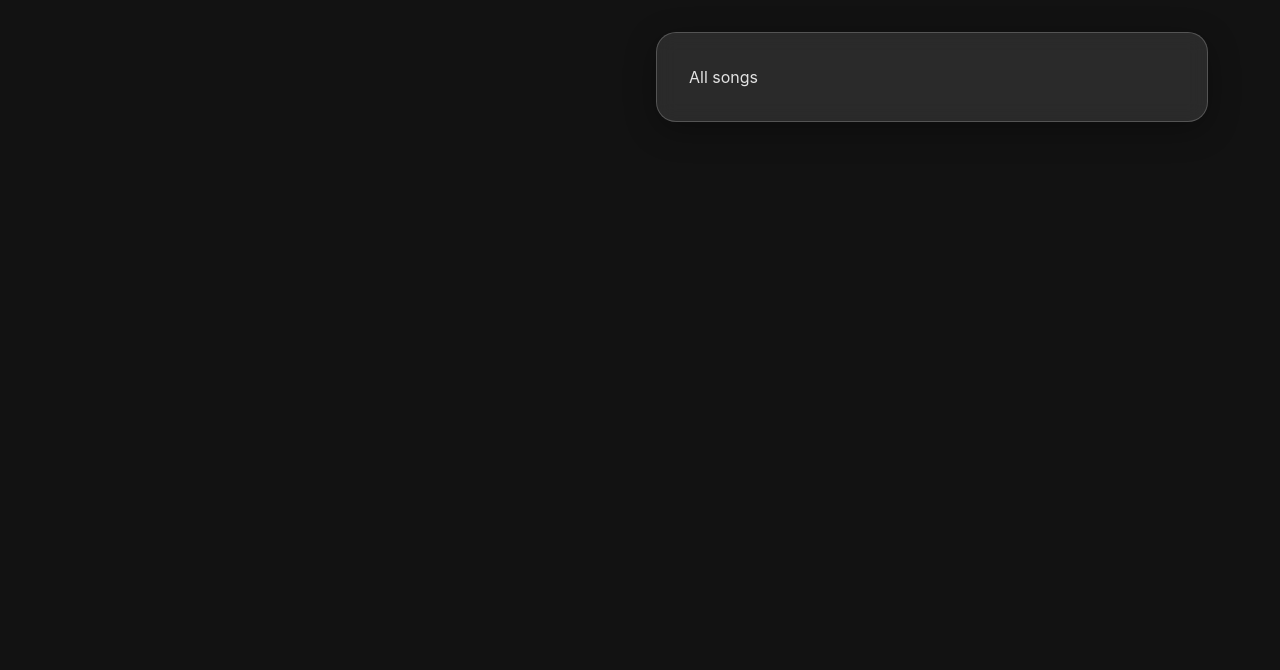
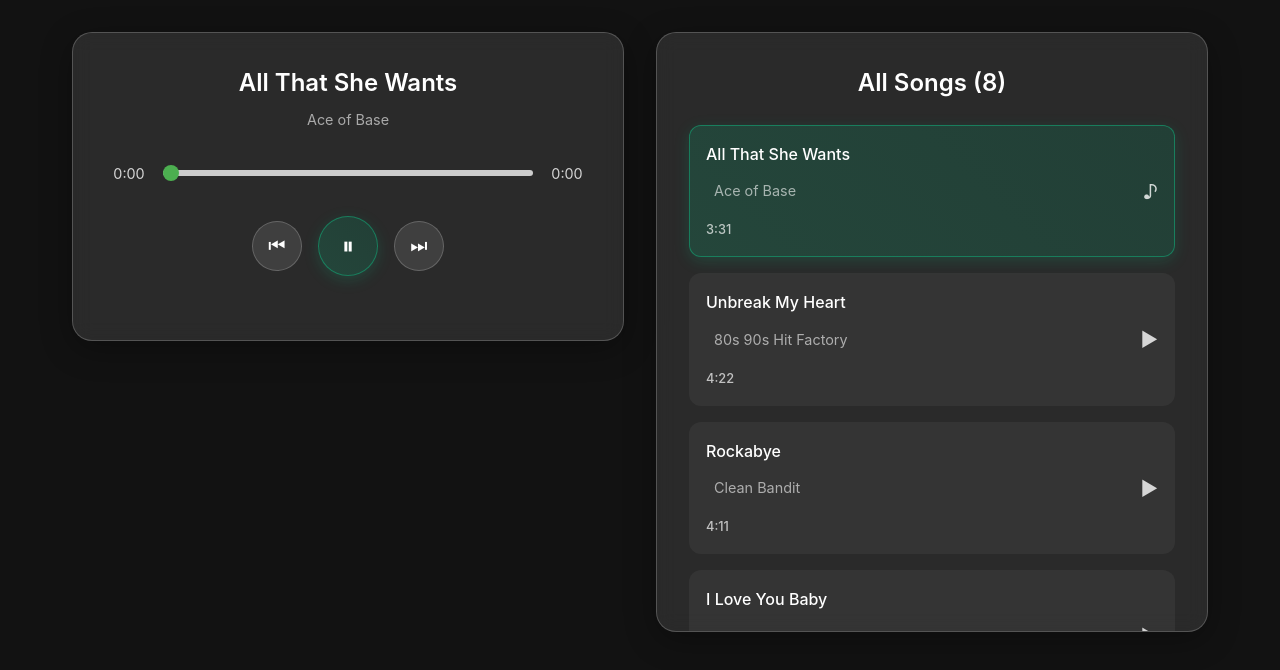
Before and after one commit to antonVosc/music-player, a React (Vite) app: page / in a window 1280 px wide. Shown: the top 670 px of the page. Built offline with nearby package versions, Linux system fonts and the light colour scheme.

Commit message:
Displayed song list and showed player with buttons (no functionality yet)

```diff
--- a/src/components/AllSongs.jsx
+++ b/src/components/AllSongs.jsx
@@ -1,3 +1,32 @@
+import { useMusic } from "../hooks/useMusic";
+
+
 export const AllSongs = () => {
-  return <div>All songs</div>;
+  const { allSongs, handlePlaySong, currentTrackIndex } = useMusic();
+
+  return (
+    <div className="all-songs">
+      <h2>All Songs ({allSongs.length})</h2>
+
+      <div className="songs-grid">
+        {allSongs.map((song, key) => (
+          <div
+            key={key}
+            className={`song-card ${currentTrackIndex === key ? "active" : ""}`}
+            onClick={() => handlePlaySong(song, key)}
+          >
+            <div className="song-info">
+              <h3 className="song-title">{song.title}</h3>
+              <p className="song-artist">{song.artist}</p>
+              <span className="song-duration">{song.duration}</span>
+            </div>
+
+            <div className="play-button">
+              {currentTrackIndex === key ? "♪" : "▶"}
+            </div>
+          </div>
+        ))}
+      </div>
+    </div>
+  );
 };
--- a/src/components/MusicPlayer.jsx
+++ b/src/components/MusicPlayer.jsx
@@ -1,3 +1,100 @@
+import { useMusic } from "../hooks/useMusic";
+import { useRef, useEffect } from "react";
+
 export const MusicPlayer = () => {
-  return <div></div>;
+  const {
+    currentTrack,
+    formatTime,
+    currentTime,
+    setCurrentTime,
+    duration,
+    setDuration,
+    nextTrack,
+    prevTrack,
+    isPlaying,
+    pause,
+    play,
+  } = useMusic();
+  const progressRef = useRef(null);
+  const audioRef = useRef(null);
+
+  useEffect(() => {
+    const audio = audioRef.current;
+
+    if (!audio) {
+      return;
+    }
+
+    const handleLoadedMetadata = () => {
+      setDuration(audio.duration);
+    };
+
+    const handleTimeUpdate = () => {};
+
+    const handleEnded = () => {};
+
+    audio.addEventListener("loadedmetadata", handleLoadedMetadata);
+
+    return () => {
+      audio.removeEventListener("loadedmetadata", handleLoadedMetadata);
+    };
+  }, [setDuration, setCurrentTime, currentTrack]);
+
+  return (
+    <div className="music-player">
+      <audio
+        ref={audioRef}
+        src={currentTrack.url}
+        preload="metadata"
+        crossOrigin="anonymous"
+      />
+
+      <div className="track-info">
+        <h3 className="track-title">{currentTrack.title}</h3>
+        <p className="track-artist">{currentTrack.artist}</p>
+      </div>
+
+      <div className="progress-container">
+        <span className="time">{formatTime(currentTime)}</span>
+
+        <div className="progress-wrapper">
+          <div className="progress-background"></div>
+
+          <input
+            ref={progressRef}
+            type="range"
+            min="0"
+            max={duration || 0}
+            step="0.1"
+            value={currentTime || 0}
+            className="progress-bar"
+            onChange={(e) => {
+              const value = Number(e.target.value);
+              audioRef.current.currentTime = value;
+              setCurrentTime(value);
+            }}
+          />
+        </div>
+
+        <span className="time">{formatTime(duration)}</span>
+      </div>
+
+      <div className="controls">
+        <button className="control-btn" onClick={prevTrack}>
+          ⏮
+        </button>
+
+        <button
+          className="control-btn play-btn"
+          onClick={() => (isPlaying ? pause() : play())}
+        >
+          { isPlaying ? "⏸" : "▶" }
+        </button>
+
+        <button className="control-btn" onClick={nextTrack}>
+          ⏭
+        </button>
+      </div>
+    </div>
+  );
 };
--- /dev/null
+++ b/src/hooks/useMusic.js
@@ -0,0 +1,123 @@
+import { useState } from "react";
+
+const songs = [
+  {
+    id: 1,
+    title: "All That She Wants", // Exact wav file name
+    artist: "Ace of Base",
+    url: "/songs/All That She Wants.wav",
+    duration: "3:31",
+  },
+  {
+    id: 2,
+    title: "Unbreak My Heart", // Exact wav file name
+    artist: "80s 90s Hit Factory",
+    url: "/songs/Unbreak My Heart.wav",
+    duration: "4:22",
+  },
+  {
+    id: 3,
+    title: "Rockabye", // Exact wav file name
+    artist: "Clean Bandit",
+    url: "/songs/Rockabye.wav",
+    duration: "4:11",
+  },
+  {
+    id: 4,
+    title: "I Love You Baby", // Exact wav file name
+    artist: "Frank Sinatra",
+    url: "/songs/I Love You Baby.wav",
+    duration: "3:40",
+  },
+  {
+    id: 5,
+    title: "Away", // Exact wav file name
+    artist: "Igor Dvorkin, Duncan Pittock, Ellie Kidd",
+    url: "/songs/Away.wav",
+    duration: "2:32",
+  },
+  {
+    id: 6,
+    title: "Believe It", // Exact wav file name
+    artist: "Seaside",
+    url: "/songs/Believe It.wav",
+    duration: "3:34",
+  },
+  {
+    id: 7,
+    title: "A Lady of a Certain Age", // Exact wav file name
+    artist: "The Divine Comedy",
+    url: "/songs/A Lady of a Certain Age.wav",
+    duration: "5:50",
+  },
+  {
+    id: 8,
+    title: "PIANINO & VIOLIN", // Exact wav file name
+    artist: "TIGRAN",
+    url: "/songs/PIANINO & VIOLIN.wav",
+    duration: "2:03",
+  },
+];
+
+export const useMusic = () => {
+  const [allSongs, setAllSongs] = useState(songs);
+  const [currentTrack, setCurrentTrack] = useState(songs[0]);
+  const [currentTrackIndex, setCurrentTrackIndex] = useState(0);
+  const [currentTime, setCurrentTime] = useState(0);
+  const [duration, setDuration] = useState(0);
+  const [isPlaying, setIsPlaying] = useState(true);
+
+  const handlePlaySong = (song, index) => {
+    setCurrentTrack(song);
+    setCurrentTrackIndex(index);
+  };
+
+  const nextTrack = () => {
+    setCurrentTrackIndex((prev) => {
+      const nextIndex = (prev + 1) % allSongs.length;
+      setCurrentTrack(allSongs[nextIndex]);
+
+      return nextIndex;
+    });
+  };
+
+  const prevTrack = () => {
+    setCurrentTrackIndex((prev) => {
+      const nextIndex = prev === 0 ? allSongs.length - 1 : prev - 1;
+      setCurrentTrack(allSongs[nextIndex]);
+
+      return nextIndex;
+    });
+  };
+
+  const formatTime = (time) => {
+    if (isNaN(time) || time === undefined) {
+      return "0:00";
+    }
+
+    const minutes = Math.floor(time / 60);
+    const seconds = Math.floor(time % 60);
+
+    return `${minutes}:${seconds.toString().padStart(2, "0")}`;
+  };
+
+  const play = () => setIsPlaying(true);
+  const pause = () => setIsPlaying(false);
+
+  return {
+    allSongs,
+    handlePlaySong,
+    currentTrackIndex,
+    currentTrack,
+    setCurrentTime,
+    currentTime,
+    formatTime,
+    duration,
+    setDuration,
+    nextTrack,
+    prevTrack,
+    play,
+    pause,
+    isPlaying,
+  };
+};
--- a/src/index.css
+++ b/src/index.css
@@ -374,7 +374,8 @@
 }
 
 .progress-bar,
-.search-container {
+.search-container,
+.progress-wrapper {
   position: relative;
 }
 
@@ -392,6 +393,10 @@
 .progress-bar::-webkit-slider-thumb,
 .progress-bar::-moz-range-thumb {
   width: 16px;
+}
+
+.progress-bar::-webkit-slider-thumb,
+.progress-bar::-moz-range-thumb {
   height: 16px;
 }
 
@@ -418,7 +423,8 @@
 
 .progress-bar::-moz-range-thumb,
 .control-btn,
-.volume-bar::-webkit-slider-thumb {
+.volume-bar::-webkit-slider-thumb,
+.play-btn {
   border-radius: 50%;
 }
 
@@ -459,10 +465,15 @@
   height: 60px;
 }
 
+.play-btn,
+.control-btn {
+  border-radius: 50%;
+}
+
 .play-btn:hover {
+  background: #059669;
   transform: scale(1.1);
   box-shadow: 0 4px 20px rgba(16, 185, 129, 0.4);
-  background: #059669;
 }
 
 .volume-container,
@@ -557,13 +568,15 @@
 .playlist-track.active,
 .song-card.active,
 .song-search-input:focus,
-.playlist-song.active {
+.playlist-song.active,
+.play-btn {
   border-color: rgba(16, 185, 129, 0.5);
 }
 
 .playlist-track.active,
 .song-card.active,
-.playlist-song.active {
+.playlist-song.active,
+.play-btn {
   background: linear-gradient(
     45deg,
     rgba(16, 185, 129, 0.2),
@@ -572,7 +585,8 @@
 }
 
 .playlist-track.active,
-.song-card.active {
+.song-card.active,
+.play-btn {
   box-shadow: 0 4px 15px rgba(16, 185, 129, 0.2);
 }
 
@@ -723,7 +737,8 @@
 
 .search-container,
 .song-search-input,
-.close-btn {
+.close-btn,
+.progress-wrapper {
   width: 100%;
 }
 
@@ -786,3 +801,74 @@
 .close-btn:hover {
   background: rgba(255, 107, 107, 0.3);
 }
+
+.progress-container {
+  gap: 10px;
+}
+
+.time {
+  width: 40px;
+}
+
+.progress-wrapper {
+  height: 16px;
+}
+
+.progress-background {
+  position: absolute;
+  top: 50%;
+  left: 0;
+  width: 100%;
+  height: 6px;
+  background-color: #ccc;
+  border-radius: 3px;
+  transform: translateY(-50%);
+  z-index: 0;
+}
+
+.progress-line {
+  position: absolute;
+  top: 50%;
+  left: 0;
+  height: 6px;
+  background-color: #4caf50;
+  border-radius: 3px;
+  transform: translateY(-50%);
+  z-index: 1;
+  width: 0%;
+}
+
+.progress-bar {
+  -webkit-appearance: none;
+  -moz-appearance: none;
+  appearance: none;
+  position: absolute;
+  top: 0;
+  left: 0;
+  width: 100%;
+  height: 16px;
+  background: transparent;
+  cursor: pointer;
+  margin: 0;
+  padding: 0;
+  z-index: 2;
+}
+
+.progress-bar::-webkit-slider-thumb {
+  -webkit-appearance: none;
+  width: 16px;
+  height: 16px;
+  border-radius: 50%;
+  background: #4caf50;
+  border: none;
+  margin: 0;
+  padding: 0;
+}
+
+.progress-bar::-moz-range-thumb {
+  width: 16px;
+  height: 16px;
+  border-radius: 50%;
+  background: #4caf50;
+  border: none;
+}
--- a/src/main.jsx
+++ b/src/main.jsx
@@ -2,6 +2,7 @@
 import { createRoot } from "react-dom/client";
 import "./index.css";
 import App from "./App.jsx";
+
 
 createRoot(document.getElementById("root")).render(
   <StrictMode>
```
Also changed, not shown: 1 other file (tests, documents, lock files or other folders).
